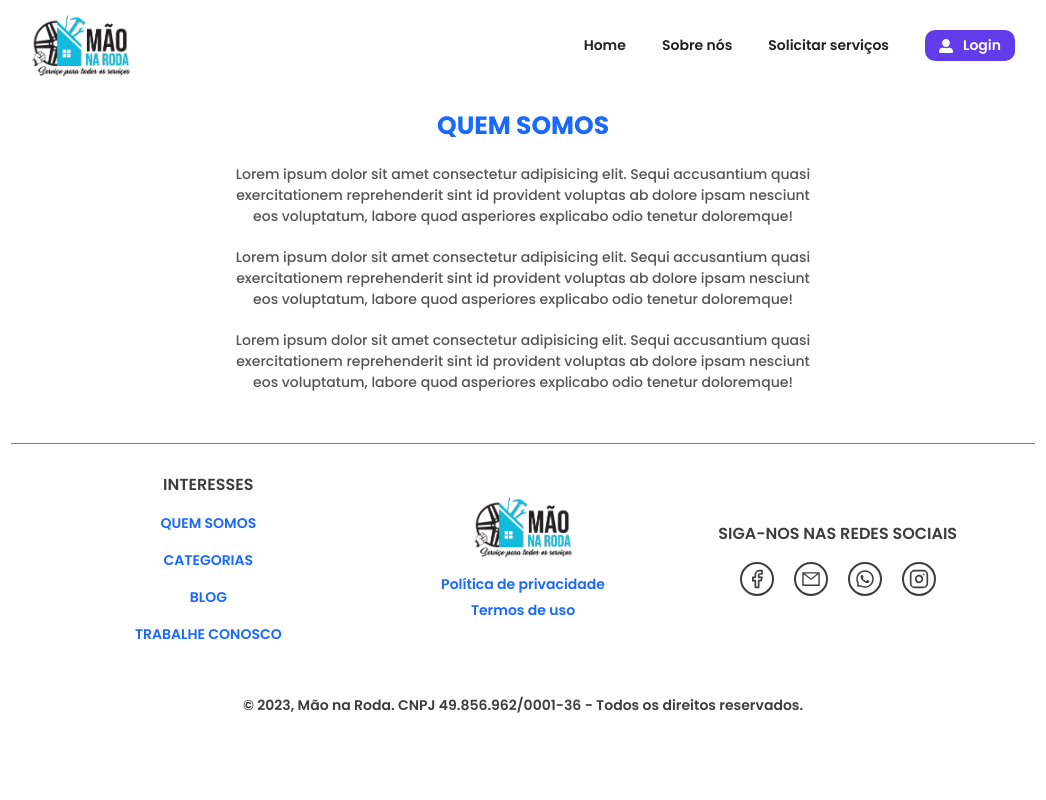
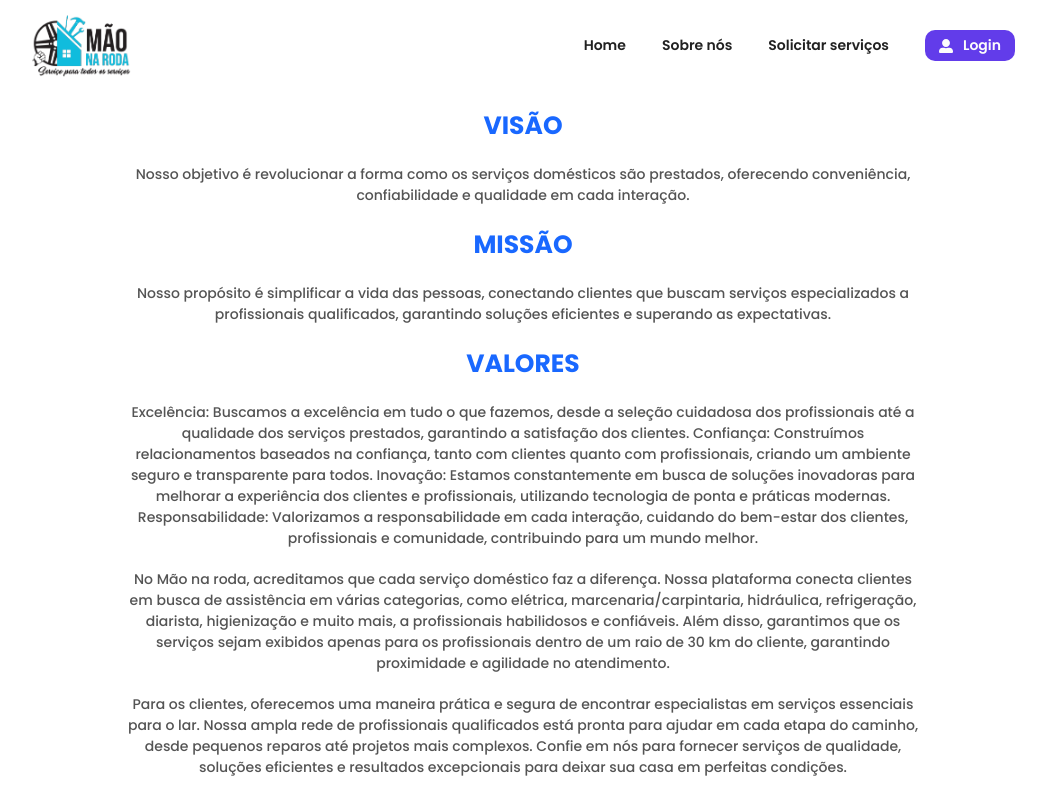
Before and after one commit to techinn0vation/maonaroda-site, a Next.js app: page /sobre in a window 1280 px wide. Shown: the top 800 px of the page, without its empty margins (117-1163 px from the left). Built offline with nearby package versions, Linux system fonts and the light colour scheme.

Commit message:
Adicionando ambas configuraçoes

```diff
--- a/src/components/Footer/index.tsx
+++ b/src/components/Footer/index.tsx
@@ -1,11 +1,10 @@
 import { LogoBranding } from '../Navigation/styles'
+import Logo from '..//..//..//public/img/Logo.png'
 import Text from '../Text'
-import Logo from '..//..//..//public/img/Logo.png'
+import { useInView } from 'react-intersection-observer'
 
 import { FiFacebook, FiInstagram } from 'react-icons/fi'
 import { AiOutlineMail, AiOutlineWhatsApp } from 'react-icons/ai'
-
-import { useInView } from 'react-intersection-observer'
 
 import {
   BlockFooter,
@@ -29,23 +28,18 @@ export default function Footer() {
           <RowBlock>
             <Text message="interesses" />
           </RowBlock>
-          <LinkField href="/#">
-            <Text message="quem somos" />
+          <LinkField href="/sobre">
+            <Text message="sobre nós" />
           </LinkField>
           <LinkField href="/#">
             <Text message="categorias" />
           </LinkField>
-          {/* ===== OUT-OF-ORDER ===== */}
-          <LinkField href="/#">
-            <Text message="blog" />
-          </LinkField>
-          {/* ===== OUT-OF-ORDER ===== */}
           <LinkField href="/#">
             <Text message="trabalhe conosco" />
           </LinkField>
         </BlockFooter>
         <BlockFooter>
-          <LogoBranding src={Logo} alt="Mão na roda-Logo" priority={true} />
+          <LogoBranding src={Logo} alt="Mão na roda Logo" priority={true} />
           <SubDescriptionFooter>
             <LinkField href="/#">
               <Text message="política de privacidade" />
--- a/src/components/Form/index.tsx
+++ b/src/components/Form/index.tsx
@@ -62,7 +62,7 @@ export default function FormLogin() {
         </ButtonLogin>
       </ContentLogin>
       <Banner
-        title="não tem um login para se conectar?"
+        title="ainda não tem login para se conectar?"
         text="cadastre-se no app"
       />
     </WrapperLogin>
--- a/src/components/Hero/index.tsx
+++ b/src/components/Hero/index.tsx
@@ -47,9 +47,8 @@ export default function Hero() {
               </ButtonHero>
             </Link>
             <RowItalicizedText>
-              <ItalicizedText>° 2 mil empreendedores</ItalicizedText>
-              em todo o estado, profissionais e confiáveis na espera para
-              atende-lós.
+              Profissionais <ItalicizedText>especializados.</ItalicizedText>
+              Serviços confiáveis. Sua casa em boas mãos. Experimente agora!
             </RowItalicizedText>
           </HeadlineHero>
         </BlockHero>
--- a/src/components/Hero/styles.tsx
+++ b/src/components/Hero/styles.tsx
@@ -98,6 +98,7 @@ export const SubHeadlineHero = styled.div`
     font-size: 1.4rem;
     line-height: 2.1rem;
     margin-left: 1rem;
+    direction: ltr;
   }
 
   &::-webkit-scrollbar {
--- a/src/components/Layout/index.tsx
+++ b/src/components/Layout/index.tsx
@@ -1,8 +1,7 @@
 import { WrapperLayout } from './styles'
-import Head from 'next/head'
-import ScrollProgress from '../ScrollProgress'
+import ScrollProgress from '@/components/ScrollProgress'
 import Navigation from '@/components/Navigation'
-import Footer from '../Footer'
+import Footer from '@/components/Footer'
 
 export default function Layout({ children }: { children: React.ReactNode }) {
   return (
--- a/src/components/Sobre/styles.tsx
+++ b/src/components/Sobre/styles.tsx
@@ -14,17 +14,17 @@ export const WrapperAboutUs =
   flex-direction: column;
   justify-content: center;
   align-items: center;
-
+  gap: 2rem;
   opacity: ${props => (props.inView ? 1 : 0)};
   transform: translateX(${props => (props.inView ? 0 : '15rem')});
   transition: opacity 0.66s, transform 0.66s;
 
   @media (min-width: ${props => props.theme.screenSize.sizeMD}) {
-    max-width: 60rem;
+    max-width: 80rem;
     margin: 0 auto;
   }
 `
-export const HeadlineAboutUs = styled.div`
+export const BlockTextAboutUs = styled.div`
   width: 100%;
   display: flex;
   flex-direction: column;
--- a/src/pages/home/index.tsx
+++ b/src/pages/home/index.tsx
@@ -12,7 +12,7 @@ export default function HomePage() {
       <SettingsSeo
         title="Mão na roda"
         description="Serviços especializados e soluções eficientes"
-        keywords="Mão na roda, Serviços diversos, Soluções personalizadas, Qualidade e confiabilidade, Plataforma de serviços"
+        keywords="Mão na roda, Serviços diversos, Soluções personalizadas, Qualidade e confiabilidade, Plataforma de serviços, Download, App"
       />
       <Hero />
       <Banner title="faça o download do nosso aplicativo" text="" />
--- a/src/pages/sobre/index.tsx
+++ b/src/pages/sobre/index.tsx
@@ -1,6 +1,6 @@
 import Layout from '@/components/Layout'
 import { useInView } from 'react-intersection-observer'
-import { WrapperAboutUs, HeadlineAboutUs } from '@/components/Sobre/styles'
+import { WrapperAboutUs, BlockTextAboutUs } from '@/components/Sobre/styles'
 import Title from '@/components/Title'
 import Text from '@/components/Text'
 import SettingsSeo from '@/components/Seo'
@@ -13,16 +13,59 @@ export default function Sobre() {
       <SettingsSeo
         title="Mão na roda - Sobre"
         description="Pagina sobre a empresa Mão na roda"
-        keywords="Empresa, História, Missão, Experiência, Compromisso, Diferenciais"
+        keywords="Empresa, História, Missão, Experiência, Compromisso, Diferenciais, Visão, Valores, Excelência"
       />
 
       <WrapperAboutUs ref={ref} inView={inView}>
-        <HeadlineAboutUs>
-          <Title message="quem somos" />
-          <Text message="Lorem ipsum dolor sit amet consectetur adipisicing elit. Sequi accusantium quasi exercitationem reprehenderit sint id provident voluptas ab dolore ipsam nesciunt eos voluptatum, labore quod asperiores explicabo odio tenetur doloremque!" />
-          <Text message="Lorem ipsum dolor sit amet consectetur adipisicing elit. Sequi accusantium quasi exercitationem reprehenderit sint id provident voluptas ab dolore ipsam nesciunt eos voluptatum, labore quod asperiores explicabo odio tenetur doloremque!" />
-          <Text message="Lorem ipsum dolor sit amet consectetur adipisicing elit. Sequi accusantium quasi exercitationem reprehenderit sint id provident voluptas ab dolore ipsam nesciunt eos voluptatum, labore quod asperiores explicabo odio tenetur doloremque!" />
-        </HeadlineAboutUs>
+        <BlockTextAboutUs>
+          <Title message="visão" />
+          <Text
+            message="Nosso objetivo é revolucionar a forma como os serviços domésticos são prestados,
+           oferecendo conveniência, confiabilidade e qualidade em cada interação."
+          />
+        </BlockTextAboutUs>
+        {/* Blank Line Divider */}
+        <BlockTextAboutUs>
+          <Title message="missão" />
+          <Text
+            message="Nosso propósito é simplificar a vida das pessoas, conectando clientes que buscam serviços especializados a profissionais qualificados,
+          garantindo soluções eficientes e superando as expectativas."
+          />
+        </BlockTextAboutUs>
+        {/* Blank Line Divider */}
+        <BlockTextAboutUs>
+          <Title message="valores" />
+          <Text
+            message="Excelência: Buscamos a excelência em tudo o que fazemos, desde a seleção cuidadosa dos profissionais até a qualidade dos serviços prestados, garantindo a satisfação dos clientes.
+            Confiança: Construímos relacionamentos baseados na confiança, tanto com clientes quanto com profissionais, criando um ambiente seguro e transparente para todos.
+            Inovação: Estamos constantemente em busca de soluções inovadoras para melhorar a experiência dos clientes e profissionais, utilizando tecnologia de ponta e práticas modernas.
+            Responsabilidade: Valorizamos a responsabilidade em cada interação, cuidando do bem-estar dos clientes, profissionais e comunidade, contribuindo para um mundo melhor."
+          />
+          <Text
+            message="No Mão na roda, acreditamos que cada serviço doméstico faz a diferença.
+            Nossa plataforma conecta clientes em busca de assistência em várias categorias,
+            como elétrica, marcenaria/carpintaria, hidráulica, refrigeração, diarista, higienização e muito mais,
+            a profissionais habilidosos e confiáveis. Além disso, garantimos que os serviços sejam exibidos apenas para os profissionais dentro de um raio de 30 km do cliente,
+            garantindo proximidade e agilidade no atendimento."
+          />
+          <Text
+            message="Para os clientes, oferecemos uma maneira prática e segura de encontrar especialistas em serviços essenciais para o lar.
+            Nossa ampla rede de profissionais qualificados está pronta para ajudar em cada etapa do caminho, desde pequenos reparos até projetos mais complexos.
+            Confie em nós para fornecer serviços de qualidade, soluções eficientes e resultados excepcionais para deixar sua casa em perfeitas condições."
+          />
+          <Text
+            message="Nosso compromisso é proporcionar uma experiência simplificada, transparente e confiável tanto para clientes quanto para profissionais.
+          Por meio de recursos intuitivos, avaliações e feedbacks, garantimos que cada interação seja satisfatória e atenda às suas expectativas,
+          facilitando a resolução dos problemas domésticos e tornando sua vida mais tranquila.
+          "
+          />
+          <Text
+            message="Junte-se à comunidade do Mão na roda hoje mesmo e descubra como podemos simplificar sua vida ou impulsionar sua carreira na prestação de serviços domésticos.
+           Estamos aqui para ajudar você a encontrar soluções personalizadas para todas as necessidades do seu lar."
+          />
+          <Text message="Conte conosco para tornar seu lar um lugar ainda melhor!" />
+          <Text message="Esperamos ter esclarecido todos os pontos" />
+        </BlockTextAboutUs>
       </WrapperAboutUs>
     </Layout>
   )
```
Also changed, not shown: src/components/Fields/index.tsx (+7 -7 lines), src/components/Sobre/index.tsx (+12 -4 lines).
